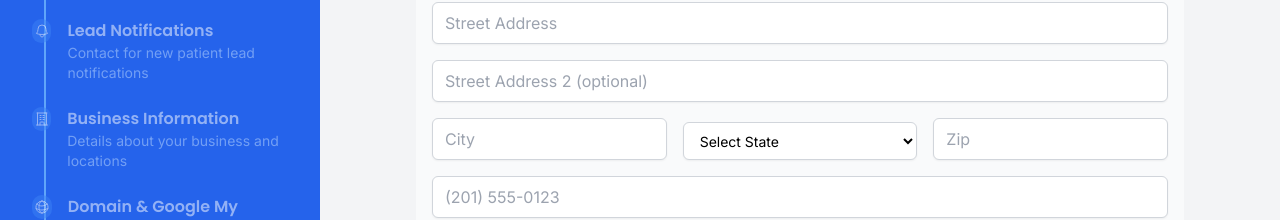
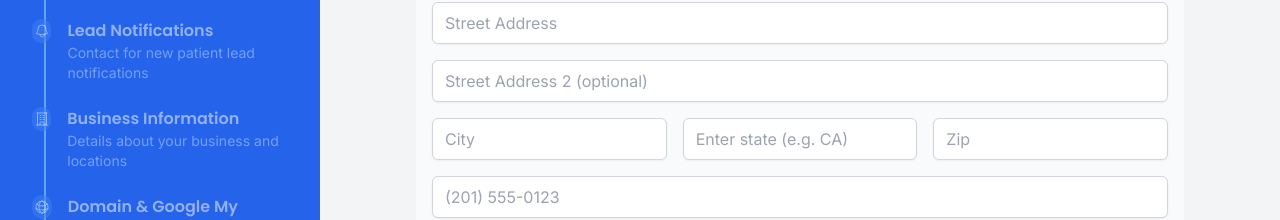
Before and after one commit to SolarisQuests/audiologyplus-onboarding-form, a React (Create React App) app: page /step3 in a window 1280 px wide. Shown: the part 260-480 px from the top of the page. Built offline with nearby package versions, Linux system fonts and the light colour scheme.

Commit message:
Update Step3.js

```diff
--- a/src/components/Step3.js
+++ b/src/components/Step3.js
@@ -31,7 +31,7 @@ const LocationFields = ({ location, updateLocation, removeLocation, errors }) =>
         placeholder="City"
         required
       />
-      <select
+      {/* <select
         value={location.state}
         onChange={(e) => updateLocation('state', e.target.value)}
         className="mt-1 block w-full py-2 px-3 border border-gray-300 bg-white rounded-md shadow-sm focus:outline-none focus:ring-indigo-500 focus:border-indigo-500 sm:text-sm"
@@ -41,7 +41,18 @@ const LocationFields = ({ location, updateLocation, removeLocation, errors }) =>
         {US_STATES.map(state => (
           <option key={state} value={state}>{state}</option>
         ))}
-      </select>
+      </select> */}
+
+       <Input
+        id="state"
+        value={location.state || ""}
+        onChange={(e) => updateLocation("state", e.target.value.toUpperCase())}
+        placeholder="Enter state (e.g. CA)"
+        required
+      />
+
+      {errors.state && <p className="text-red-500 text-sm mt-1">{errors.state}</p>}
+
       <Input
         value={location.zip}
         onChange={(e) => updateLocation('zip', e.target.value)}
@@ -71,6 +82,7 @@ const Step3 = ({ formData, updateFormData, nextStep, prevStep }) => {
   const [locations, setLocations] = useState(formData.locations || [{}]);
   const [errors, setErrors] = useState({});
 
+
   const addLocation = () => {
     setLocations([...locations, {}]);
   };
@@ -85,21 +97,22 @@ const Step3 = ({ formData, updateFormData, nextStep, prevStep }) => {
   const removeLocation = (index) => {
     setLocations(locations.filter((_, i) => i !== index));
   };
-  /*
-  const validatePhone = (phone) => {
+
+ /* const validatePhone = (phone) => {
     const phoneRegex = /^(\+1|1)?[-.\s]?\(?[2-9]\d{2}\)?[-.\s]?\d{3}[-.\s]?\d{4}$/;
     return phoneRegex.test(phone);
   };
-
+  */
+ const validatePhone = (phone) => {
+  const phoneRegex = /^((\+?1)?[-.\s]?\(?[2-9]\d{2}\)?[-.\s]?\d{3}[-.\s]?\d{4}|(\+?44\s?7\d{3}|\(?0?7\d{3}\)?)\s?\d{3}\s?\d{3}|(\+?44\s?\d{2,4}|0\d{2,4})\s?\d{3,4}\s?\d{3,4})$/;
+  return phoneRegex.test(phone.trim());
+};
+  /*
   const validateZip = (zip) => {
     const zipRegex = /^\d{5}(-\d{4})?$/;
     return zipRegex.test(zip);
-  };
-  */
-  const validatePhone = (phone) => {
-  const phoneRegex = /^((\+?1)?[-.\s]?\(?[2-9]\d{2}\)?[-.\s]?\d{3}[-.\s]?\d{4}|(\+?44\s?7\d{3}|\(?0?7\d{3}\)?)\s?\d{3}\s?\d{3}|(\+?44\s?\d{2,4}|0\d{2,4})\s?\d{3,4}\s?\d{3,4})$/;
-  return phoneRegex.test(phone.trim());
-};
+  }; */
+
   const validateZip = (zip) => {
     // US ZIP: 12345 or 12345-6789
     const usZip = /^\d{5}(-\d{4})?$/;
@@ -110,16 +123,31 @@ const Step3 = ({ formData, updateFormData, nextStep, prevStep }) => {
     return usZip.test(zip.trim()) || ukPostcode.test(zip.trim());
   };
 
+
+   const validateState = (state) => {
+    // US: 2 uppercase letters (CA, NY, etc.)
+    const usState = /^[A-Z]{2}$/;
+
+    // UK: allow alphabetic words (e.g. "England", "Scotland", "Wales", "Kent")
+    const ukRegion = /^[A-Za-z ]{2,}$/;
+
+    return usState.test(state) || ukRegion.test(state);
+  };
+
   const handleSubmit = (e) => {
     e.preventDefault();
     const newErrors = {};
 
     locations.forEach((location, index) => {
       if (!validatePhone(location.phone)) {
-        newErrors[`phone_${index}`] = "Please enter a valid  US / UK phone numbers";
+        newErrors[`phone_${index}`] = "Please enter a valid US / UK phone numberr";
       }
       if (!validateZip(location.zip)) {
-        newErrors[`zip_${index}`] = "Please enter a valid US / UK ZIP codes";
+        newErrors[`zip_${index}`] = "Please enter a valid US / UK ZIP code";
+      }
+
+       if (!validateState(location.state)) {
+        newErrors[`state_${index}`] = "Please enter a valid US / UK state code";
       }
     });
 
@@ -148,7 +176,8 @@ const Step3 = ({ formData, updateFormData, nextStep, prevStep }) => {
             removeLocation={() => removeLocation(index)}
             errors={{
               phone: errors[`phone_${index}`],
-              zip: errors[`zip_${index}`]
+              zip: errors[`zip_${index}`],
+              state: errors[`state_${index}`]
             }}
           />
         ))}
```
